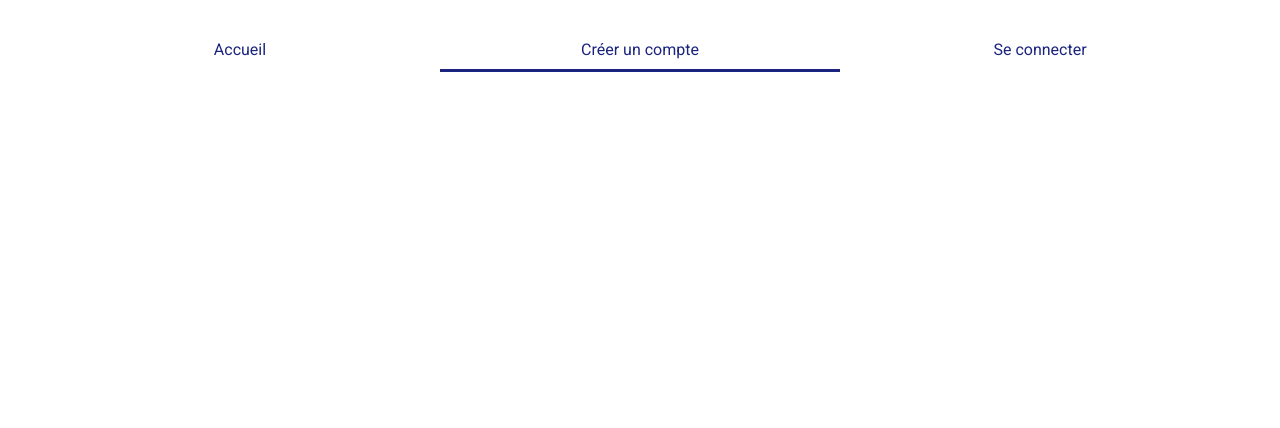
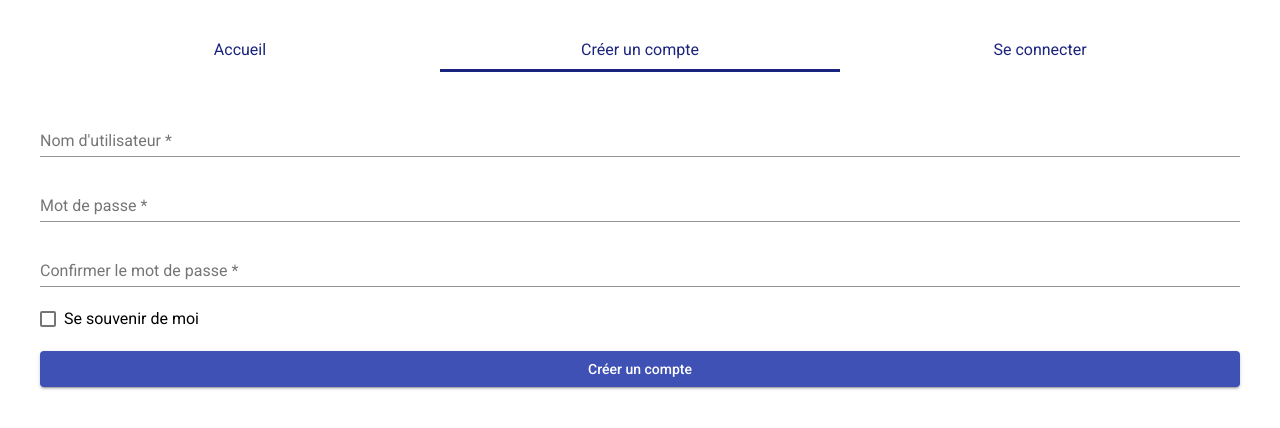
Before and after one commit to quentin-n8/miniForumAngularPlus, an Angular app: page /sign-in in a window 1280 px wide. Shown: the top 428 px of the page. Built offline with nearby package versions, Linux system fonts and the light colour scheme.

Commit message:
Create new user (form and service) done

```diff
--- a/src/app/app.component.css
+++ b/src/app/app.component.css
@@ -1,3 +1,7 @@
+header {
+    margin-bottom: var(--large-margin);
+}
+
 ul {
     list-style-type: none;
     padding: 0;
--- a/src/app/app.component.ts
+++ b/src/app/app.component.ts
@@ -1,5 +1,7 @@
 import { Component, OnDestroy, OnInit } from '@angular/core';
+import { Subscription } from 'rxjs';
 import { User } from './models/User';
+import { UsersService } from './services/UsersService';
 
 @Component({
     selector: 'app-root',
@@ -8,14 +10,19 @@ import { User } from './models/User';
 })
 export class AppComponent implements OnInit, OnDestroy {
     connectedUser?: User;
+    connectedUserSubscription?: Subscription
 
-    constructor() { }
+    constructor(private usersService: UsersService) { }
 
     ngOnInit(): void {
-
+        this.connectedUserSubscription = this.usersService.connectedUserSubject.subscribe((user: User) => {
+            this.connectedUser = user;
+        });
     }
 
     ngOnDestroy(): void {
-
+        if (this.connectedUserSubscription) {
+            this.connectedUserSubscription.unsubscribe();
+        }
     }
 }
--- a/src/app/components/sign-in/sign-in.component.css
+++ b/src/app/components/sign-in/sign-in.component.css
@@ -0,0 +1,7 @@
+mat-form-field, button {
+    width: 100%;
+}
+
+mat-checkbox {
+    padding-bottom: var(--small-margin);
+}
--- a/src/app/components/sign-in/sign-in.component.html
+++ b/src/app/components/sign-in/sign-in.component.html
@@ -0,0 +1,23 @@
+<form [formGroup]="form" (ngSubmit)="onSubmit()">
+    <mat-form-field>
+        <mat-label>Nom d'utilisateur</mat-label>
+        <input type="text" matInput required formControlName="username">
+        <mat-error *ngIf="form.controls.username.invalid">{{ getErrorMessage('username') }}</mat-error>
+    </mat-form-field>
+
+    <mat-form-field>
+        <mat-label>Mot de passe</mat-label>
+        <input type="password" matInput required formControlName="password">
+        <mat-error *ngIf="form.controls.password.invalid">{{ getErrorMessage('password') }}</mat-error>
+    </mat-form-field>
+
+    <mat-form-field>
+        <mat-label>Confirmer le mot de passe</mat-label>
+        <input type="password" matInput required formControlName="passwordConfirm">
+        <mat-error *ngIf="form.controls.passwordConfirm.invalid">{{ getErrorMessage('passwordConfirm') }}</mat-error>
+    </mat-form-field>
+
+    <mat-checkbox color="primary" formControlName="rememberMe">Se souvenir de moi</mat-checkbox>
+
+    <button mat-raised-button color="primary">Créer un compte</button>
+</form>
--- a/src/app/components/sign-in/sign-in.component.ts
+++ b/src/app/components/sign-in/sign-in.component.ts
@@ -1,4 +1,8 @@
 import { Component, OnDestroy, OnInit } from '@angular/core';
+import { FormBuilder, FormGroup, Validators } from '@angular/forms';
+import { Router } from '@angular/router';
+import { User } from 'src/app/models/User';
+import { UsersService } from 'src/app/services/UsersService';
 
 @Component({
     selector: 'sign-in',
@@ -6,13 +10,57 @@ import { Component, OnDestroy, OnInit } from '@angular/core';
     styleUrls: ['./sign-in.component.css']
 })
 export class SignInComponent implements OnInit, OnDestroy {
-    constructor() { }
+    form!: FormGroup;
+
+    constructor(
+        private formBuilder: FormBuilder,
+        private usersService: UsersService,
+        private router: Router
+    ) { }
 
     ngOnInit(): void {
+        this.form = this.formBuilder.group({
+            username: ['', [Validators.required, Validators.minLength(3), Validators.maxLength(50)]],
+            password: ['', [Validators.required, Validators.minLength(3), Validators.maxLength(50)]],
+            passwordConfirm: ['', [Validators.required, Validators.minLength(3), Validators.maxLength(50)]],
+            rememberMe: false
+        });
+    }
 
+    onSubmit(): void {
+        if (this.form.valid) {
+            const user: User = {
+                username: this.form.value.username,
+                password: this.form.value.password,
+                passwordConfirm: this.form.value.passwordConfirm
+            }
+
+            this.usersService.createNewUser(user).subscribe((user: User) => {
+                this.usersService.connectedUser = user;
+                this.usersService.emitConnectedUser();
+
+                this.router.navigate(['/']);
+            }, error => {
+                console.log(error);
+            });
+        }
     }
 
     ngOnDestroy(): void {
 
     }
+
+    getErrorMessage(formControlName: string): string|void {
+        if (this.form.controls[formControlName].hasError('required')) {
+            return 'Ce champ est obligatoire';
+        }
+
+        if (this.form.controls[formControlName].hasError('minlength')) {
+            return 'Vous devez entrer au moins ' + this.form.controls[formControlName].getError('minlength').requiredLength + ' caractères';
+        }
+
+        if (this.form.controls[formControlName].hasError('maxlength')) {
+            return 'Vous ne pouvez pas entrer plus de ' + this.form.controls[formControlName].getError('maxlength').requiredLength + ' caractères';
+        }
+    }
 }
--- /dev/null
+++ b/src/app/services/UsersService.ts
@@ -0,0 +1,29 @@
+import { HttpClient } from '@angular/common/http';
+import { Injectable } from '@angular/core';
+import { Observable, Subject } from 'rxjs';
+import { User } from '../models/User';
+
+@Injectable()
+export class UsersService {
+    apiUrl = 'http://localhost:8080/api/user/';
+
+    users: User[] = [];
+    usersSubject = new Subject<User[]>();
+
+    connectedUser!: User;
+    connectedUserSubject = new Subject<User>();
+
+    constructor(private httpClient: HttpClient) { }
+
+    emitUsers(): void {
+        this.usersSubject.next(this.users);
+    }
+
+    emitConnectedUser(): void {
+        this.connectedUserSubject.next(this.connectedUser);
+    }
+
+    createNewUser(user: User): Observable<User> {
+        return this.httpClient.post<User>(this.apiUrl, user);
+    }
+}
```
Also changed, not shown: src/app/app.module.ts (+33 -3 lines).
